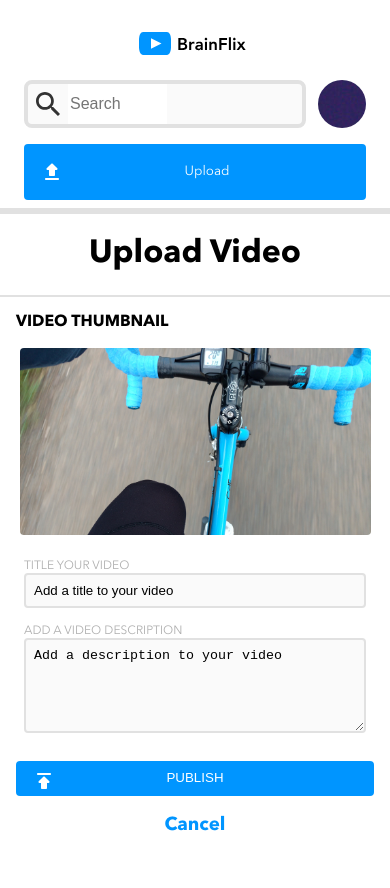
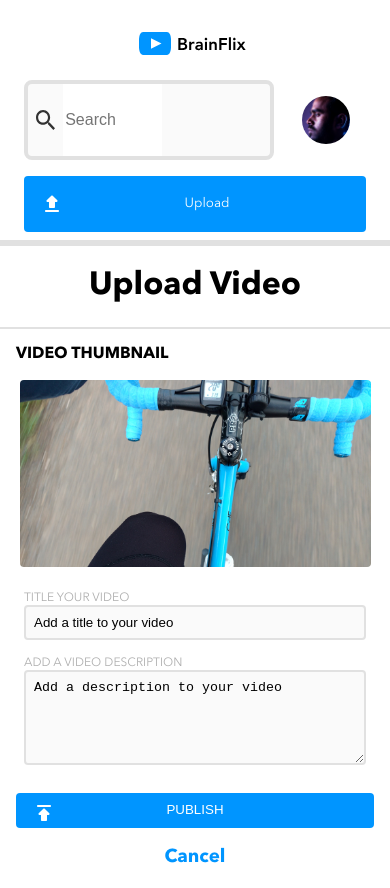
Before and after one commit to Matthew-Hawk/Brain_FlixV2, a React (Create React App) app: page /upload in a window 390 px wide. Before the commit the page ends 856 px from the top, so only its background shows below. Built offline with nearby package versions, Linux system fonts and the light colour scheme.

Commit message:
Fixed mobil header UI

```diff
--- a/package.json
+++ b/package.json
@@ -7,6 +7,7 @@
     "@testing-library/react": "^13.3.0",
     "@testing-library/user-event": "^13.5.0",
     "axios": "^0.27.2",
+    "dotenv": "^16.0.2",
     "react": "^18.2.0",
     "react-dom": "^18.2.0",
     "react-router-dom": "^6.3.0",
--- a/src/Components/Header/Header.js
+++ b/src/Components/Header/Header.js
@@ -1,10 +1,11 @@
+//import the style sheets and assests
 import "./Header.scss"
-import { Link } from "react-router-dom"
-
 import Logo from "../../Assets/Logo/BrainFlix-logo.svg"
 import search from "../../Assets/Icons/search.svg"
 import photo from "../../Assets/Images/Mohan-muruge.jpg"
 import upload from "../../Assets/Icons/upload.svg"
+// improt this thing for the navagation utilitiy
+import { Link } from "react-router-dom"
 
 
 function Header() {
@@ -17,9 +18,7 @@ function Header() {
                         <label htmlFor="search"></label>
                         <input  id="search" className="header__input" name="search" type="text" placeholder="Search" size="8"></input>
                     </div>
-                    <div className="header__photo-div--1">
                         <img className="header__photo--1" src={photo} alt="Profile"></img>
-                    </div>
                 </div>
                 <Link className="header__link" to="/upload">
                 <div className="header__button-div">
--- a/src/Components/Header/Header.scss
+++ b/src/Components/Header/Header.scss
@@ -65,31 +65,23 @@
         }
     }
     &__search-icon{
+        align-self: center;
+        height: 1.2rem;
         margin: .5rem .5rem;
     }
-    &__photo-div--1{
-        display: inline;
+
+
+    &__photo--1{
+        height: 3rem;
         width: 3rem;
-        height: 3rem;
-        position: relative;
-        overflow: hidden;
+        object-fit: cover;
+        margin: 1rem;
         border-radius: 50%;
 
         @include tablet {
             display: none;
         }
-
-    &__photo--1{
-        display: inline;
-        margin: 0 auto;
-        margin-left: -25%;
-        height: 100%;
-        width: auto;
-
-        @include tablet {
-            display: none;
-        }
-    }}
+    }
 
     &__photo-div--2{
         display: none;
--- a/src/Pages/HomePage/HomePage.js
+++ b/src/Pages/HomePage/HomePage.js
@@ -28,10 +28,10 @@ function HomePage() {
 
 
 
-
+   const API_URL = process.env.R
    //Axios call to get Video Info
    useEffect(() =>{
-     axios.get(`https://project-2-api.herokuapp.com/videos/?api_key=c4050ace-fe9c-4796-a68a-4ec9d8f75997`)
+     axios.get(`http://localhost:6969/videos"`)
      .then((res) =>{
        setVideoList(res.data)
       //  console.log(res.data)
@@ -40,7 +40,7 @@ function HomePage() {
    }, [])
 
    function getActiveVideo(id){
-     axios.get(`https://project-2-api.herokuapp.com/videos/${id}?api_key=c4050ace-fe9c-4796-a68a-4ec9d8f75997`)
+     axios.get(`http://localhost:6969/videos/${id}`)
      .then((res) => {
        setActiveVideo(res.data)
      })
```
Also changed, not shown: 2 other files (tests, documents, lock files or other folders).
